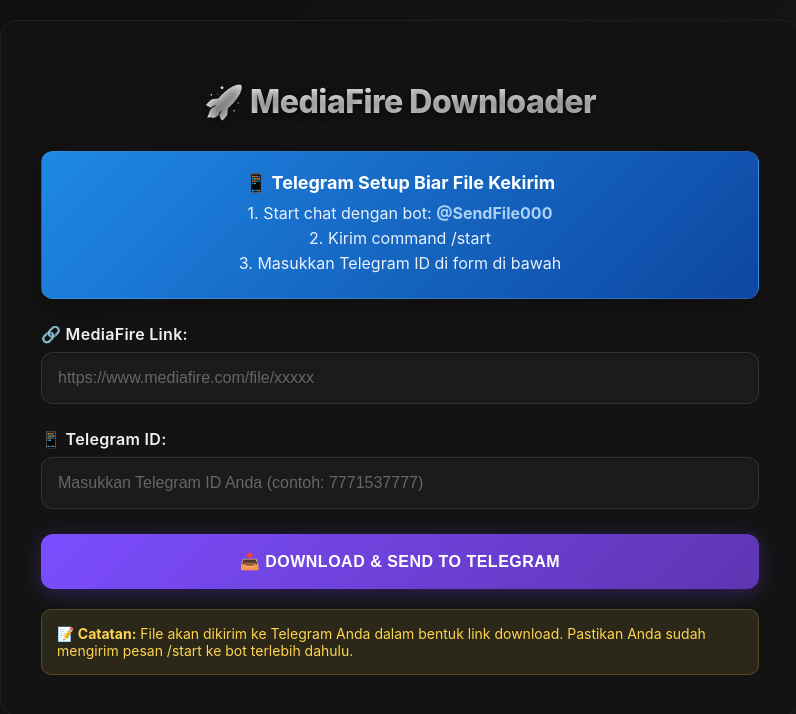
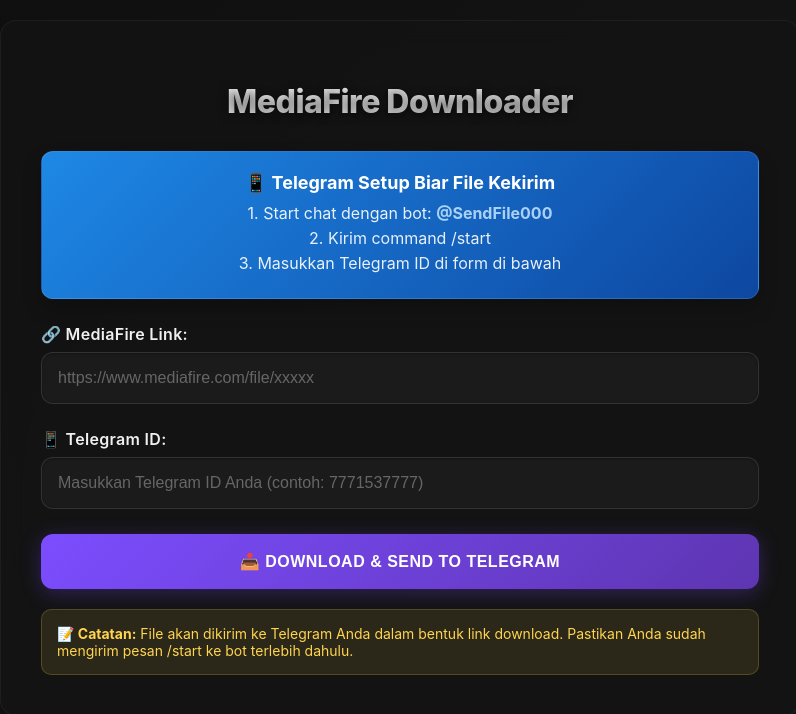
Before and after one commit to dapztzy5912/J-NC, a website: page public/index.html in a window 1280 px wide. Shown: the whole page, without its empty margins (240-1036 px from the left). Drawn offline with Linux system fonts and the light colour scheme.

Commit message:
Update index.html

```diff
--- a/public/index.html
+++ b/public/index.html
@@ -7,7 +7,7 @@
 </head>
 <body>
     <div class="container">
-        <h1>🚀 MediaFire Downloader</h1>
+        <h1>MediaFire Downloader</h1>
 
         <div class="telegram-info">
             <h3>📱 Telegram Setup Biar File Kekirim</h3>
```
